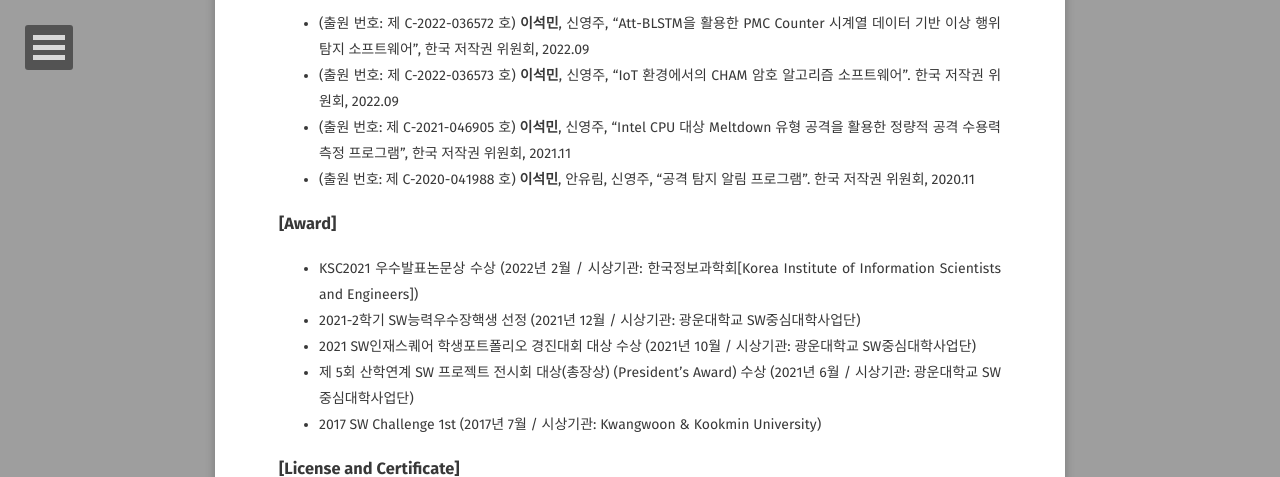
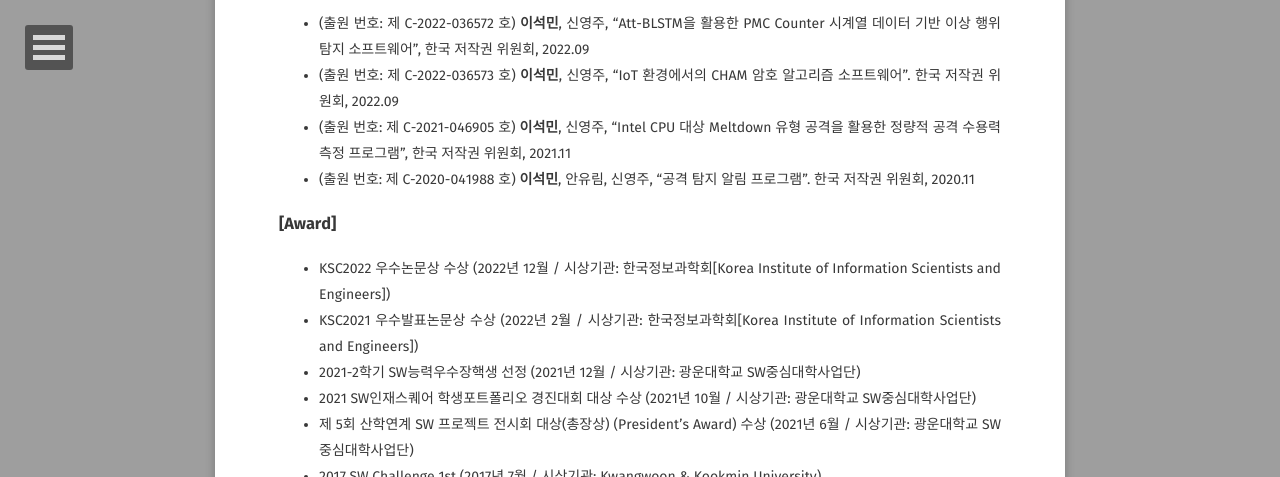
Before and after one commit to leesk212/leesk212.github.io, a Jekyll site: the page built from about/index.md, in a window 1280 px wide and 900 px high, scrolled down 1829 px, cut to the strip 0-477 px from the top of the window. Built offline with Jekyll 4.4.1, drawn with Linux system fonts in a browser that asks for light colours; some web fonts are replaced.

Commit message:
Update index.md

```diff
--- a/about/index.md
+++ b/about/index.md
@@ -58,6 +58,7 @@ After graduation, I am expected as a security developer or researcher member of
 * (출원 번호: 제 C-2020-041988 호) __이석민__, 안유림, 신영주, "공격 탐지 알림 프로그램". 한국 저작권 위원회, 2020.11
 
 ### [Award]
+* KSC2022 우수논문상 수상 (2022년 12월 / 시상기관: 한국정보과학회[Korea Institute of Information Scientists and Engineers])
 * KSC2021 우수발표논문상 수상 (2022년 2월 / 시상기관: 한국정보과학회[Korea Institute of Information Scientists and Engineers])
 * 2021-2학기 SW능력우수장핵생 선정 (2021년 12월 / 시상기관: 광운대학교 SW중심대학사업단)
 * 2021 SW인재스퀘어 학생포트폴리오 경진대회 대상 수상 (2021년 10월 / 시상기관: 광운대학교 SW중심대학사업단)
```
